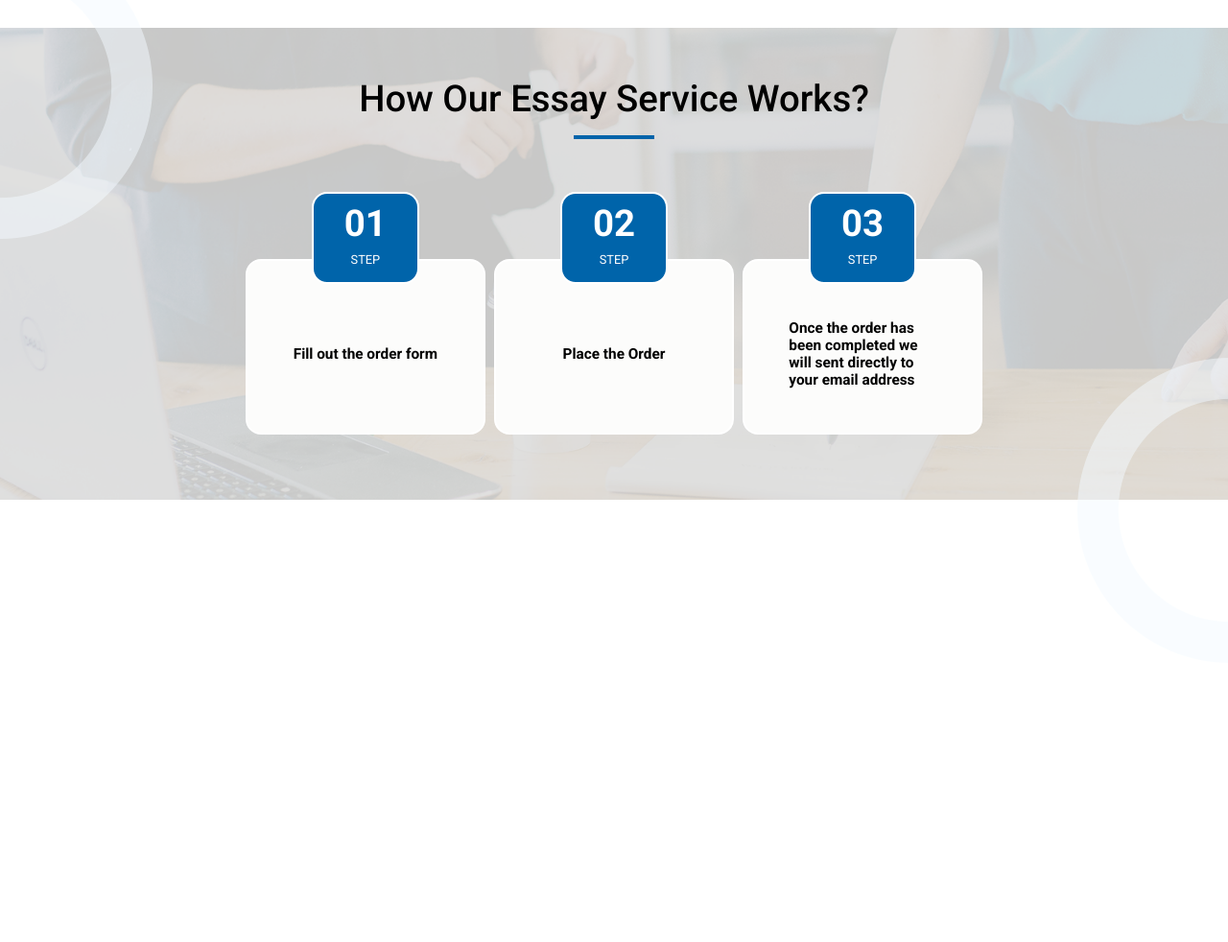
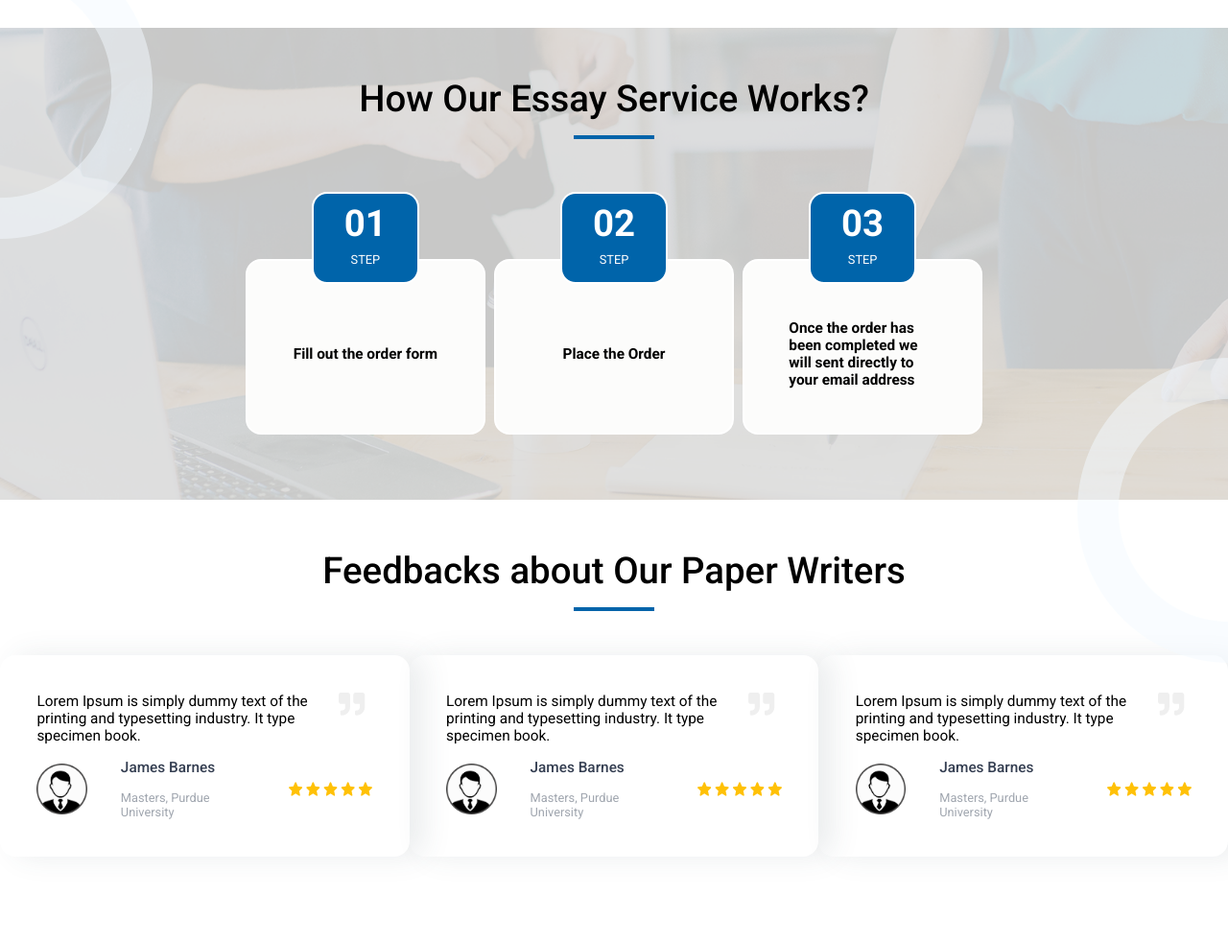
Before and after one commit to INVISIBLE5130/writing_service_v2, a plain HTML site: page index.html in a window 1280 px wide. Shown: the part 2837-3819 px from the top of the page at 96% size. Before the commit the page ends 3528 px from the top, so only its background shows below. Drawn offline with Linux system fonts and the light colour scheme.

Commit message:
Added review block

```diff
--- a/css/style.css
+++ b/css/style.css
@@ -308,8 +308,8 @@ body {
 
 .main-work-steps {
     width: 100%;
+    display: inherit;
     margin: 5vh 0 2vh;
-    display: inherit;
     justify-content: space-between;
 }
 
@@ -377,3 +377,77 @@ body {
 .main-right_second_circle {
     top: 70%;
 }
+
+.main-feedback {
+    width: 100%;
+    padding: 4% 0;
+    display: inherit;
+    align-items: center;
+    flex-direction: column;
+}
+
+.main-feedback-review_block {
+    margin: 3% 0;
+    width: inherit;
+    display: inherit;
+    justify-content: space-around;
+}
+
+.main-feedback-review_block-item {
+    width: 30%;
+    padding: 3%;
+    display: inherit;
+    border-radius: 2vh;
+    flex-direction: column;
+    box-shadow: 15px 0 30px 0 rgba(58, 74, 88, 0.1);
+}
+
+.main-feedback-review_block-item-comment_block {
+    display: inherit;
+}
+
+.main-feedback-review_block-item-comment {
+    width: 90%;
+    margin-top: 0;
+    font-size: 1.2vw;
+}
+
+.main-feedback-review_block-item-quote {
+    width: auto;
+    height: max-content;
+}
+
+.main-feedback-review_block-item-user_block {
+    width: 100%;
+    display: inherit;
+    align-items: center;
+    justify-content: space-between;
+}
+
+.main-feedback-review_block-item-user_block-profile {
+    width: 15%;
+}
+
+.main-feedback-review_block-item-user_block-info {
+    width: 40%;
+    display: flex;
+    flex-direction: column;
+    justify-content: center;
+}
+
+.main-feedback-review_block-item-user_block-info-name {
+    margin-top: 0;
+    color: #343e51;
+    font-size: 1.2vw;
+    font-weight: 500;
+}
+
+.main-feedback-review_block-item-user_block-info-position {
+    margin: 0;
+    color: #a0a6af;
+    font-size: 1vw;
+}
+
+.main-feedback-review_block-item-user_block-rating {
+    width: 25%;
+}
--- a/index.html
+++ b/index.html
@@ -211,6 +211,77 @@
         </div>
         <img class="main-right_circle main-right_second_circle" src="img/right_circle.png" alt="Circle">
     </div>
+    <div class="main-feedback">
+        <h2 class="main-why_us-title">
+            Feedbacks about Our Paper Writers
+        </h2>
+        <hr class="main-why_us-underline">
+        <div class="main-feedback-review_block">
+            <div class="main-feedback-review_block-item">
+                <div class="main-feedback-review_block-item-comment_block">
+                    <p class="main-feedback-review_block-item-comment">
+                        Lorem Ipsum is simply dummy text of the printing and typesetting industry.
+                        It type specimen book.
+                    </p>
+                    <img class="main-feedback-review_block-item-quote" src="img/quote.png" alt="Quote">
+                </div>
+                <div class="main-feedback-review_block-item-user_block">
+                    <img class="main-feedback-review_block-item-user_block-profile" src="img/profile.png" alt="Profile">
+                    <div class="main-feedback-review_block-item-user_block-info">
+                        <h3 class="main-feedback-review_block-item-user_block-info-name">
+                            James Barnes
+                        </h3>
+                        <p class="main-feedback-review_block-item-user_block-info-position">
+                            Masters, Purdue University
+                        </p>
+                    </div>
+                    <img class="main-feedback-review_block-item-user_block-rating" src="img/rating.svg" alt="Rating">
+                </div>
+            </div>
+            <div class="main-feedback-review_block-item">
+                <div class="main-feedback-review_block-item-comment_block">
+                    <p class="main-feedback-review_block-item-comment">
+                        Lorem Ipsum is simply dummy text of the printing and typesetting industry.
+                        It type specimen book.
+                    </p>
+                    <img class="main-feedback-review_block-item-quote" src="img/quote.png" alt="Quote">
+                </div>
+                <div class="main-feedback-review_block-item-user_block">
+                    <img class="main-feedback-review_block-item-user_block-profile" src="img/profile.png" alt="Profile">
+                    <div class="main-feedback-review_block-item-user_block-info">
+                        <h3 class="main-feedback-review_block-item-user_block-info-name">
+                            James Barnes
+                        </h3>
+                        <p class="main-feedback-review_block-item-user_block-info-position">
+                            Masters, Purdue University
+                        </p>
+                    </div>
+                    <img class="main-feedback-review_block-item-user_block-rating" src="img/rating.svg" alt="Rating">
+                </div>
+            </div>
+            <div class="main-feedback-review_block-item">
+                <div class="main-feedback-review_block-item-comment_block">
+                    <p class="main-feedback-review_block-item-comment">
+                        Lorem Ipsum is simply dummy text of the printing and typesetting industry.
+                        It type specimen book.
+                    </p>
+                    <img class="main-feedback-review_block-item-quote" src="img/quote.png" alt="Quote">
+                </div>
+                <div class="main-feedback-review_block-item-user_block">
+                    <img class="main-feedback-review_block-item-user_block-profile" src="img/profile.png" alt="Profile">
+                    <div class="main-feedback-review_block-item-user_block-info">
+                        <h3 class="main-feedback-review_block-item-user_block-info-name">
+                            James Barnes
+                        </h3>
+                        <p class="main-feedback-review_block-item-user_block-info-position">
+                            Masters, Purdue University
+                        </p>
+                    </div>
+                    <img class="main-feedback-review_block-item-user_block-rating" src="img/rating.svg" alt="Rating">
+                </div>
+            </div>
+        </div>
+    </div>
 </div>
 </body>
 </html>
```
Also changed, not shown: img/profile.png (renamed from img/Profile.png), img/quote.png (added).
